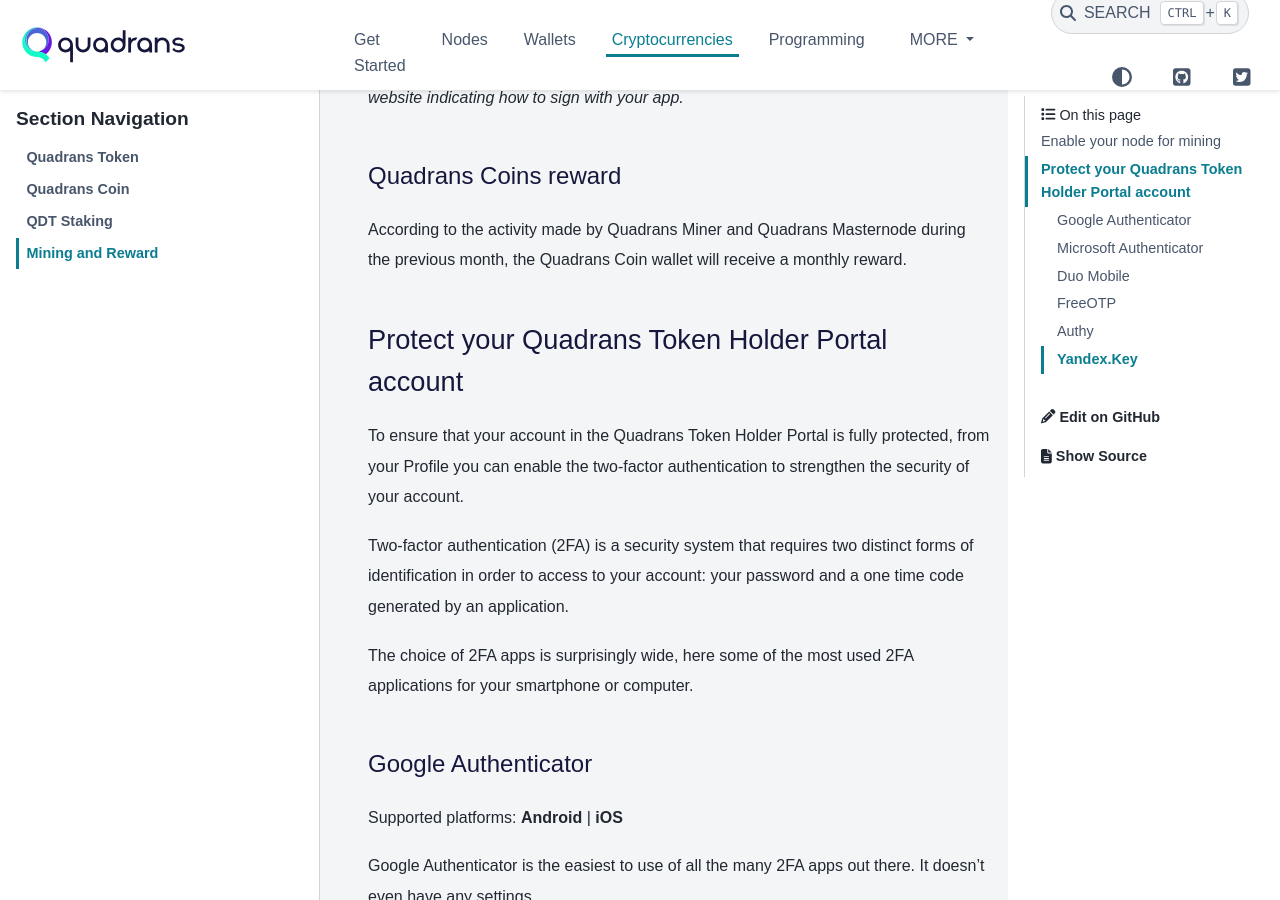
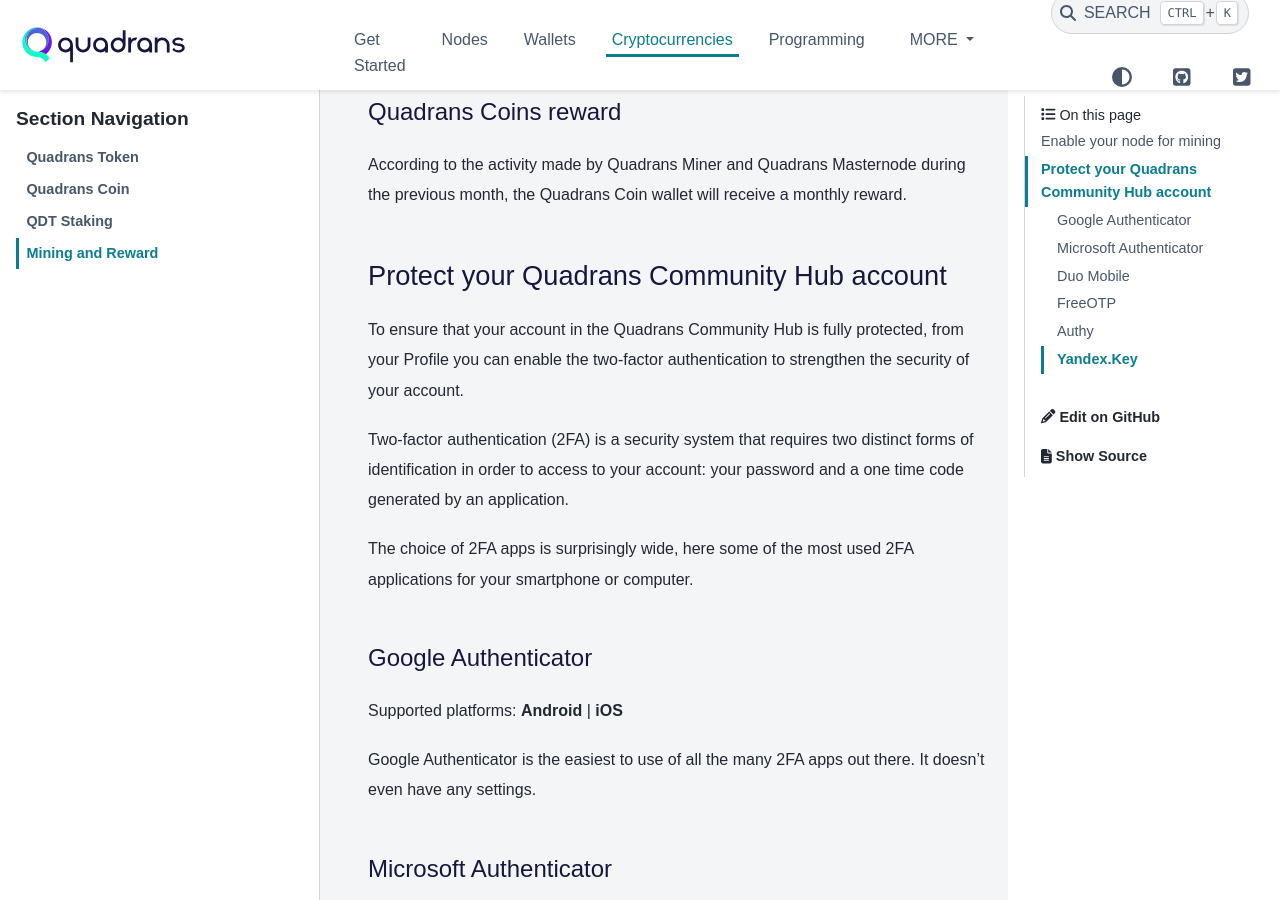
Before and after one commit to quadrans/wiki, a Sphinx documentation site: the page built from docs/cryptocurrencies/mining_and_reward.md, in a window 1280 px wide and 900 px high, scrolled down 3257 px. Built offline with Sphinx 7.4.7 and the PyData theme 0.15.4, drawn with Linux system fonts in a browser that asks for light colours; pages that are not in the unit, such as notebooks, are missing from menus; some of the changed text lies outside the part shown.

Commit message:
Link updated

```diff
--- a/docs/cryptocurrencies/mining_and_reward.md
+++ b/docs/cryptocurrencies/mining_and_reward.md
@@ -19,11 +19,10 @@
 
 ### Requirements
 
-* Registration to the [Quadrans Community](https://quadrans.io/mining.php);
-* Registration to the **Quadrans Token Holder Portal** (it is part of the Community registration);
-* KYC completed and verified;
+* Registration to the [Quadrans Community](https://quadrans.io/get-started);
 * Quadrans Node configured as a Miner;
-* Link your Quadrans Tokens with your Quadrans Node in the Token Holder Portal:
+* Link your Quadrans Tokens with your Quadrans Node in the Community Hub:
+  * Complete the KYC to access to the Nodes section;
   * To be recognised as a **Masternode**, a Token Holder needs to own at least **100.000 Quadrans Tokens (QDT)** and join Quadrans network by installing a node;
   * To be recognised as a **Miner**, a Token Holder needs to own at least **1.000 Quadrans Tokens (QDT)** and join Quadrans network by installing a node;
   * Check that in your node the mining options are enabled in the [configuration file](../nodes/index.html#installation);
@@ -31,9 +30,9 @@
 
 ### Link your Quadrans Tokens to your node
 
-Through the **Token Portal**, Quadrans Token owners have the possibility to enable mining on their nodes.
+Through the **Community Hub**, Quadrans Token owners have the possibility to enable mining on their nodes.
 
-To proceed, after registering in the [Quadrans Community](https://quadrans.io/mining.php) simply select the *Add Miner* or *Add Masternode* items from the Nodes menu of the Token Portal, depending on the number of Tokens in your possession.
+To proceed, after registering in the [Quadrans Community](https://quadrans.io/get-started) simply select the *Add Miner* or *Add Masternode* items from the Nodes menu of the Token Portal, depending on the number of Tokens in your possession.
 
 
 ### Quadrans Token wallet verification
@@ -79,9 +78,9 @@
 
 According to the activity made by Quadrans Miner and Quadrans Masternode during the previous month, the Quadrans Coin wallet will receive a monthly reward.
 
-## Protect your Quadrans Token Holder Portal account
+## Protect your Quadrans Community Hub account
 
-To ensure that your account in the Quadrans Token Holder Portal is fully protected, from your Profile you can enable the two-factor authentication to strengthen the security of your account.
+To ensure that your account in the Quadrans Community Hub is fully protected, from your Profile you can enable the two-factor authentication to strengthen the security of your account.
 
 Two-factor authentication (2FA) is a security system that requires two distinct forms of identification in order to access to your account: your password and a one time code generated by an application.
 
--- a/docs/get-started.rst
+++ b/docs/get-started.rst
@@ -22,7 +22,7 @@
 
 * `Quadrans White Paper <https://quadrans.io/f/white-paper>`_
 * `Quadrans Yellow Paper <https://quadrans.io/f/yellow-paper_rev1>`_
-* `Quadrans Members <https://quadrans.io/members.php>`_
+* `Quadrans Members <https://quadrans.foundation/about-us>`_
 
 The Quadrans Network
 ********************
```
Also changed, not shown: docs/cryptocurrencies/quadrans_coin.md (+1 -1 lines), docs/nodes/installation/windows.md (+1 -1 lines), docs/wallet/management/qdt_private_key.md (+1 -1 lines).
